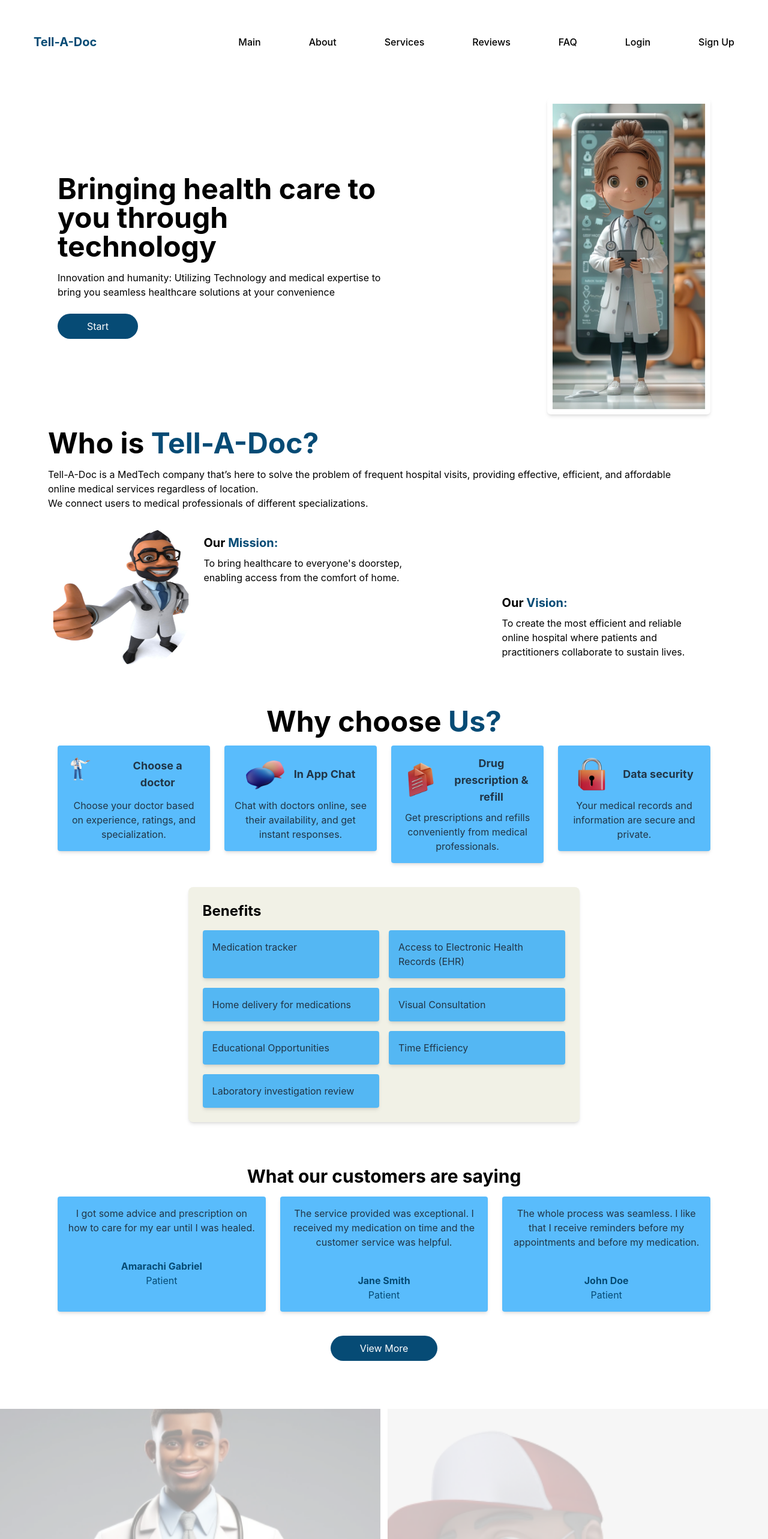
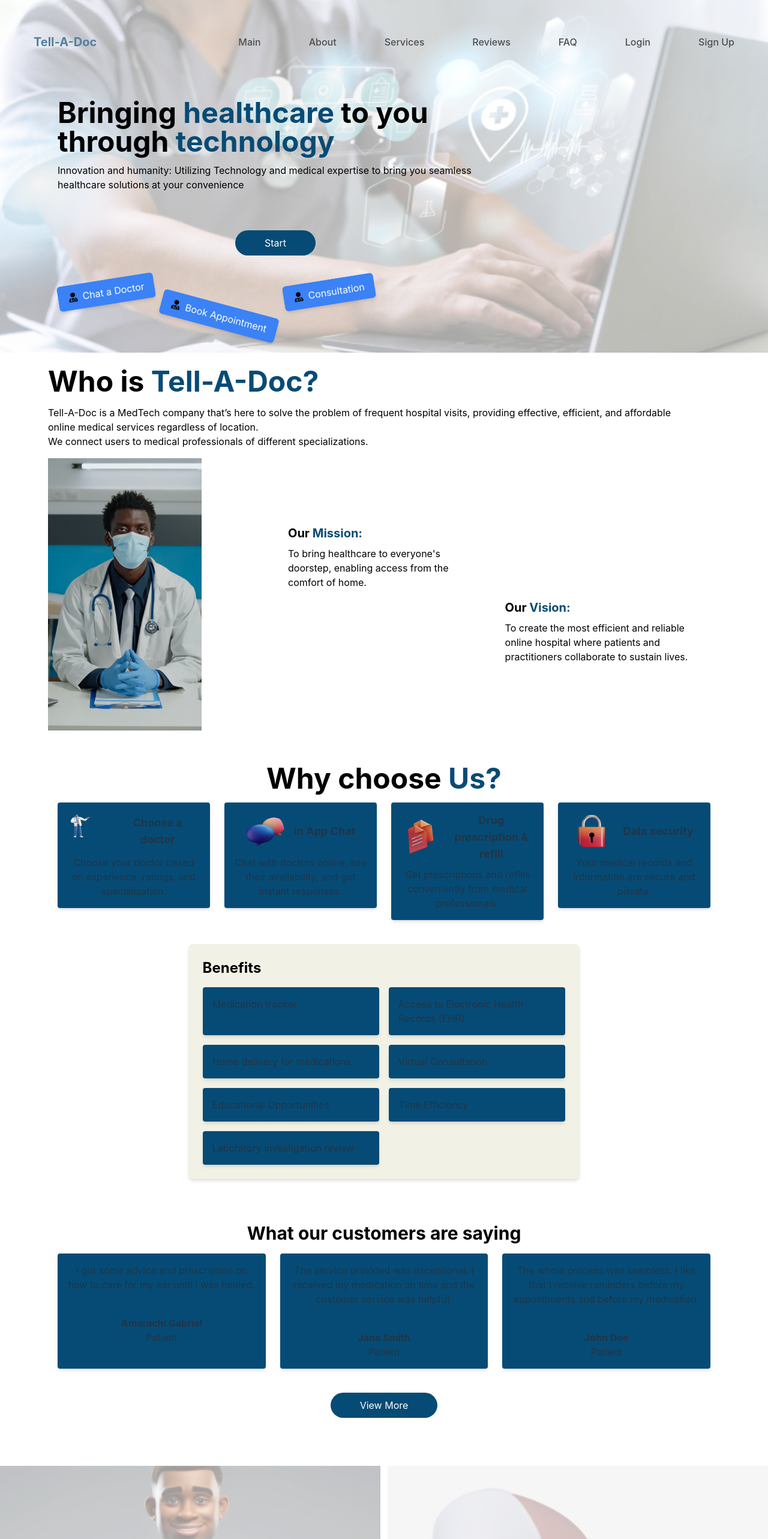
Before and after one commit to yusfate4/MedTech, a React (Vite) app: page / in a window 1280 px wide. Shown: the top 2566 px of the page at 60% size. Built offline with nearby package versions, Linux system fonts and the light colour scheme.

Commit message:
login page

```diff
--- a/src/App.jsx
+++ b/src/App.jsx
@@ -6,21 +6,30 @@ import About from "./components/About";
 import Services from "./components/Services";
 import Review from "./components/Review";
 import Consultation from "./components/Consultation";
-// import FAQ from "./components/FAQ";
+import Signup from "./components/Signup";
 import Login from "./components/Login";
-import Signup from "./components/Signup";
+import OnBoarding from "./components/OnBoarding";
 import Footer from "./components/Footer";
-import OnBoarding from "./components/OnBoarding";
+import heroImage from "./assets/hero-image.png";
+
 import "./index.css";
 
 function MainPage() {
   return (
     <div>
+      <div
+        className="relative bg-cover bg-center"
+        style={{ backgroundImage: `url(${heroImage})` }}
+      >
+        <div className="absolute inset-0 bg-opacity-30 bg-white"></div>{" "}
+        {/* Add overlay */}
         <Header />
-      <main>
+        <main className="relative z-10">
           <section id="hero">
             <Hero />
           </section>
+        </main>
+      </div>
       <section id="about">
         <About />
       </section>
@@ -33,7 +42,6 @@ function MainPage() {
       <section id="consultation">
         <Consultation />
       </section>
-      </main>
       <Footer />
     </div>
   );
@@ -46,7 +54,6 @@ function App() {
         <Route path="/" element={<MainPage />} />
         <Route path="/signup" element={<Signup />} />
         <Route path="/login" element={<Login />} />
-
         <Route path="/onboarding" element={<OnBoarding />} />
         {/* Add other routes here */}
       </Routes>
--- a/src/components/About.jsx
+++ b/src/components/About.jsx
@@ -1,6 +1,8 @@
 import React from "react";
 import aboutImage from "../assets/about.png";
 import AnimatedSection from "./AnimatedSection";
+import americanDoctor from "../assets/american-doctor.png";
+
 
 function About() {
   return (
@@ -25,12 +27,12 @@ function About() {
             <AnimatedSection>
               <div className="flex items-center mb-4 md:mb-0">
                 <img
-                  src={aboutImage}
+                  src={americanDoctor }
                   alt="Doctor"
-                  className="w-24 h-24 md:w-64 md:h-64 rounded-full mr-4"
+                  className="w-24 h-24 md:w-64 md:h-auto mr-4"
                 />
                 <div className="flex flex-col ">
-                  <div className="lg:w-2/5">
+                  <div className="lg:w-2/5 lg:ml-32">
                     <h3 className="text-lg md:text-xl  text-black font-bold mb-2">
                       Our <span className="text-[#064B75]">Mission:</span>
                     </h3>
--- a/src/components/Header.jsx
+++ b/src/components/Header.jsx
@@ -1,5 +1,3 @@
-// src/components/Header.jsx
-
 import React, { useState } from "react";
 import { Link } from "react-router-dom";
 
@@ -7,7 +5,7 @@ function Header() {
   const [isMobileMenuOpen, setIsMobileMenuOpen] = useState(false);
 
   return (
-    <div className="bg-white">
+    <div className="bg-transparent">
       <header className="text-black pt-6 md:pt-14 px-6 md:px-14">
         <div className="max-w-7xl mx-auto flex justify-between items-center">
           <h1>
--- a/src/components/Hero.jsx
+++ b/src/components/Hero.jsx
@@ -1,25 +1,28 @@
 import React from "react";
 import { motion } from "framer-motion";
-import doctorImage from "../assets/doctor.png";
-
+import heroImage from "../assets/hero-image.png";
+import ChatDoctorButton from "./buttons/ChatDoctorButton";
 const Hero = () => {
   return (
-    <section className="bg-white text-black pt-20">
-      <div className="container mx-auto flex flex-col-reverse md:flex-row items-center px-6 md:px-24">
+    <section className="bg-cover bg-center text-black pt-10 ">
+      <div className="">
+        <div className="container mx-auto flex flex-col-reverse md:flex-row items-center px-6 md:px-24 py-10">
           <motion.div
-          className="md:w-1/2 text-center md:text-left"
+            className="text-center md:text-left"
             initial={{ opacity: 0, x: -50 }}
             animate={{ opacity: 1, x: 0 }}
             transition={{ duration: 1 }}
           >
-          <h1 className="text-3xl md:text-5xl font-bold mb-4">
-            Bringing health care to you through technology
+            <h1 className=" text-3xl md:text-5xl font-bold mb-3">
+              Bringing <span className="text-[#064B75]">healthcare</span> to you
+              through <span className="text-[#064B75]">technology</span>
             </h1>
             <p className="text-sm md:text-base mb-6">
-            Innovation and humanity: Utilizing Technology and medical expertise
-            to bring you seamless healthcare solutions at your convenience
+              Innovation and humanity: Utilizing Technology and medical
+              expertise to bring you seamless healthcare solutions at your
+              convenience
             </p>
-          <div className="text-center md:text-left">
+            <div className="text-center flex items-center justify-center mx-auto md:text-left py-10">
               <motion.button
                 className="bg-[#064B75] text-white px-8 md:px-12 py-2 rounded-full"
                 whileHover={{ scale: 1.1 }}
@@ -28,6 +31,18 @@ const Hero = () => {
                 Start
               </motion.button>
             </div>
+            {/* Chat buttons */}
+            <div className="flex justify-start items-start gap-2 ">
+              <div className="flex gap-2 space-y-0 transform -rotate-12">
+                <ChatDoctorButton text="Chat a Doctor" />
+              </div>
+              <div className="mt-10  transform rotate-12">
+                <ChatDoctorButton text="Book Appointment" />
+              </div>
+              <div className=" transform -rotate-12">
+                <ChatDoctorButton text="Consultation" />
+              </div>
+            </div>
           </motion.div>
           <motion.div
             className="md:w-1/2 flex justify-center md:justify-end mb-8 md:mb-0"
@@ -35,12 +50,14 @@ const Hero = () => {
             animate={{ opacity: 1, x: 0 }}
             transition={{ duration: 1 }}
           >
-          <img
+            {/* Uncomment and update with your desired image */}
+            {/* <img
               src={doctorImage}
               alt="Doctor"
               className="w-3/4 md:w-1/2 h-auto rounded-md shadow-md"
-          />
+            /> */}
           </motion.div>
+        </div>
       </div>
     </section>
   );
--- a/src/components/Review.jsx
+++ b/src/components/Review.jsx
@@ -10,36 +10,36 @@ function Review() {
         </h4>
         <div className="grid grid-cols-1 sm:grid-cols-2 md:grid-cols-3 gap-6">
           {/* 1st column */}
-          <div className="bg-[#0099FAA6] p-4 rounded shadow-md text-center">
+          <div className="bg-[#064B75] p-4 rounded shadow-md text-center">
             <p>
               I got some advice and prescription on how to care for my ear until
               I was healed.
             </p>
-            <div className="text-[#064B75] mt-10">
+            <div className=" mt-10">
               <h2 className="font-bold">Amarachi Gabriel</h2>
               <p>Patient</p>
             </div>
           </div>
 
           {/* 2nd column */}
-          <div className="bg-[#0099FAA6] p-4 rounded shadow-md text-center">
+          <div className="bg-[#064B75] p-4 rounded shadow-md text-center">
             <p>
               The service provided was exceptional. I received my medication on
               time and the customer service was helpful.
             </p>
-            <div className="text-[#064B75] mt-10">
+            <div className=" mt-10">
               <h2 className="font-bold">Jane Smith</h2>
               <p>Patient</p>
             </div>
           </div>
 
           {/* 3rd column */}
-          <div className="bg-[#0099FAA6] p-4 rounded shadow-md text-center">
+          <div className="bg-[#064B75] p-4 rounded shadow-md text-center">
             <p>
               The whole process was seamless. I like that I receive reminders
               before my appointments and before my medication.
             </p>
-            <div className="text-[#064B75] mt-10">
+            <div className="mt-10">
               <h2 className="font-bold">John Doe</h2>
               <p>Patient</p>
             </div>
@@ -51,7 +51,6 @@ function Review() {
           View More
         </button>
       </div>
-
     </div>
   );
 }
--- a/src/components/Services.jsx
+++ b/src/components/Services.jsx
@@ -15,7 +15,7 @@ const Services = () => {
         <div className="grid grid-cols-1 sm:grid-cols-2 lg:grid-cols-4 gap-6">
           {/* Service Cards */}
           <AnimatedSection>
-            <div className="bg-[#0099FAA6] p-4 rounded shadow-md text-center">
+            <div className="bg-[#064B75] p-4 rounded shadow-md text-center">
               <div className="flex items-center justify-center mb-2">
                 <img
                   src={doc1}
@@ -31,7 +31,7 @@ const Services = () => {
             </div>
           </AnimatedSection>
           <AnimatedSection>
-            <div className="bg-[#0099FAA6] p-4 rounded shadow-md text-center">
+            <div className="bg-[#064B75] p-4 rounded shadow-md text-center">
               <div className="flex items-center justify-center mb-2">
                 <img
                   src={doc2}
@@ -47,7 +47,7 @@ const Services = () => {
             </div>
           </AnimatedSection>
           <AnimatedSection>
-            <div className="bg-[#0099FAA6] p-4 rounded shadow-md text-center">
+            <div className="bg-[#064B75] p-4 rounded shadow-md text-center">
               <div className="flex items-center justify-center mb-2">
                 <img
                   src={doc3}
@@ -65,7 +65,7 @@ const Services = () => {
             </div>
           </AnimatedSection>
           <AnimatedSection>
-            <div className="bg-[#0099FAA6] p-4 rounded shadow-md text-center">
+            <div className="bg-[#064B75] p-4 rounded shadow-md text-center">
               <div className="flex items-center justify-center mb-2">
                 <img
                   src={doc4}
@@ -87,25 +87,25 @@ const Services = () => {
         <div className="mt-10 lg:mx-auto bg-[#F1F1E6] lg:w-3/5 p-6 rounded-lg shadow-md">
           <h3 className="text-2xl text-black font-bold mb-4">Benefits</h3>
           <div className="grid grid-cols-1 sm:grid-cols-2 gap-4">
-            <div className="bg-[#0099FAA6] p-4 rounded shadow-md">
+            <div className="bg-[#064B75] p-4 rounded shadow-md">
               Medication tracker
             </div>
-            <div className="bg-[#0099FAA6] p-4 rounded shadow-md">
+            <div className="bg-[#064B75] p-4 rounded shadow-md">
               Access to Electronic Health Records (EHR)
             </div>
-            <div className="bg-[#0099FAA6] p-4 rounded shadow-md">
+            <div className="bg-[#064B75] p-4 rounded shadow-md">
               Home delivery for medications
             </div>
-            <div className="bg-[#0099FAA6] p-4 rounded shadow-md">
-              Visual Consultation
+            <div className="bg-[#064B75] p-4 rounded shadow-md">
+              Virtual Consultation
             </div>
-            <div className="bg-[#0099FAA6] p-4 rounded shadow-md">
+            <div className="bg-[#064B75] p-4 rounded shadow-md">
               Educational Opportunities
             </div>
-            <div className="bg-[#0099FAA6] p-4 rounded shadow-md">
+            <div className="bg-[#064B75] p-4 rounded shadow-md">
               Time Efficiency
             </div>
-            <div className="bg-[#0099FAA6] p-4 rounded shadow-md">
+            <div className="bg-[#064B75] p-4 rounded shadow-md">
               Laboratory investigation review
             </div>
           </div>
--- /dev/null
+++ b/src/components/buttons/ChatDoctorButton.jsx
@@ -0,0 +1,18 @@
+// import React from "react";
+
+
+import React from "react";
+import { FaUserMd } from "react-icons/fa"; // Import the doctor icon from react-icons
+
+const ChatDoctorButton = ({ text }) => {
+  return (
+    <button
+      className="flex items-center bg-blue-500 text-white py-2 px-4 rounded-md transform rotate-3 shadow-md"
+    >
+      <FaUserMd className="mr-2 text-black" />
+      {text}
+    </button>
+  );
+};
+
+export default ChatDoctorButton;
```
Also changed, not shown: src/assets/hero-image.png (added). Lines whose indentation alone changed are shown as unchanged.
